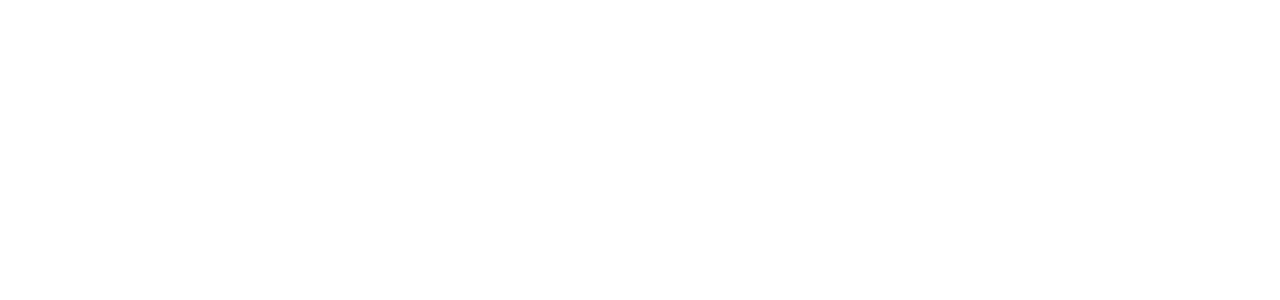
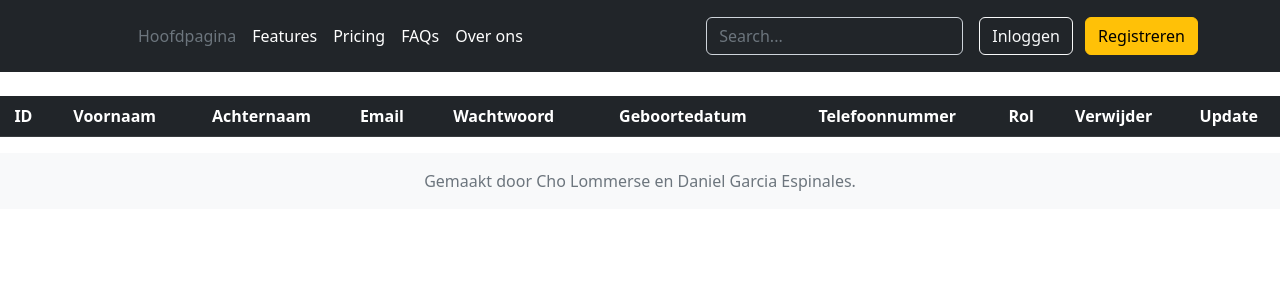
Before and after one commit to Hakulax28/CinemaWiki, a PHP site: page /update_gegevens.php in a window 1280 px wide. Before the commit the part shown is empty. Shown: the top 300 px of the page. Run offline with PHP 8.4, Linux system fonts and the light colour scheme; tables that the repository leaves empty or names only in its code hold one stand-in row (values such as "Sample post"); data that the repository does not hold is empty.

Commit message:
aanpassing aan de header en footer

```diff
--- a/footer.php
+++ b/footer.php
@@ -1,3 +1,5 @@
+</body>
+
 <footer class="footer mt-auto py-3 bg-light">
    <div class="container">
       <span class="text-muted">Gemaakt door Cho Lommerse en Daniel Garcia Espinales.</span>
--- a/header.php
+++ b/header.php
@@ -35,4 +35,5 @@
       </div>
    </div>
 </header>
-<br>
+
+<body class="text-center"><br>
--- a/index.php
+++ b/index.php
@@ -1,9 +1,6 @@
 <?php include "header.php" ?>
 
-<body class="text-center">
    <div>
 
    </div>
-</body>
-
 <?php include "footer.php" ?>
--- a/inloggen.php
+++ b/inloggen.php
@@ -1,6 +1,5 @@
 <?php include "header.php" ?>
 
-<body class="text-center">
 <div class="container">
    <main class="form-signin w-100 m-auto">
       <form action="process_login.php" method="post">
@@ -28,6 +27,4 @@
    </main>
 </div>
 
-</body>
-
 <?php include "footer.php" ?>
--- a/overons.php
+++ b/overons.php
@@ -1,6 +1,4 @@
 <?php include "header.php" ?>
 
-<body class="text-center">
 
-</body>
 <?php include "footer.php" ?>
--- a/registreer.php
+++ b/registreer.php
@@ -1,7 +1,6 @@
 <?php require "connectie.php" ?>
 <?php include "header.php" ?>
 
-<body class="text-center">
 <div class="container">
    <main class="form-signin w-100 m-auto">
       <form>
@@ -40,6 +39,5 @@
    </main>
 </div>
 
-</body>
 
 <?php include "footer.php" ?>
--- a/update_gegevens.php
+++ b/update_gegevens.php
@@ -1,15 +1,34 @@
-<!DOCTYPE html>
-<html lang="en">
-
-<head>
-   <meta charset="UTF-8">
-   <meta http-equiv="X-UA-Compatible" content="IE=edge">
-   <meta name="viewport" content="width=device-width, initial-scale=1.0">
-   <title>Document</title>
-</head>
-
-<body>
-
-</body>
-
-</html>
+<?php include "header.php" ?>
+<table class="table table-striped table-dark">
+   <thead>
+      <tr>
+         <th>ID</th>
+         <th>Voornaam</th>
+         <th>Achternaam</th>
+         <th>Email</th>
+         <th>Wachtwoord</th>
+         <th>Geboortedatum</th>
+         <th>Telefoonnummer</th>
+         <th>Rol</th>
+         <th>Verwijder</th>
+         <th>Update</th>
+      </tr>
+   </thead>
+   <tbody>
+      <?php foreach ($users as $user) : ?>
+         <tr>
+            <td><?php echo $user["id"] ?></td>
+            <td><?php echo $user["voornaam"] ?></td>
+            <td><?php echo $user["achternaam"] ?></td>
+            <td><?php echo $user["email"] ?></td>
+            <td><?php echo $user["wachtwoord"] ?></td>
+            <td><?php echo $user["geboortedatum"] ?></td>
+            <td><?php echo $user["telefoonnummer"] ?></td>
+            <td><?php echo $user["rol"] ?></td>
+            <td><a href="gebruiker-delete.php?id=<?php echo $user["id"] ?>" class="btn btn-danger">Delete</a></td>
+            <td><a href="gebruiker-update.php?id=<?php echo $user["id"] ?>" class="btn btn-warning">Update</a></td>
+         </tr>
+      <?php endforeach; ?>
+   </tbody>
+</table>
+<?php include "footer.php" ?>
```
Lines whose indentation alone changed are shown as unchanged.
